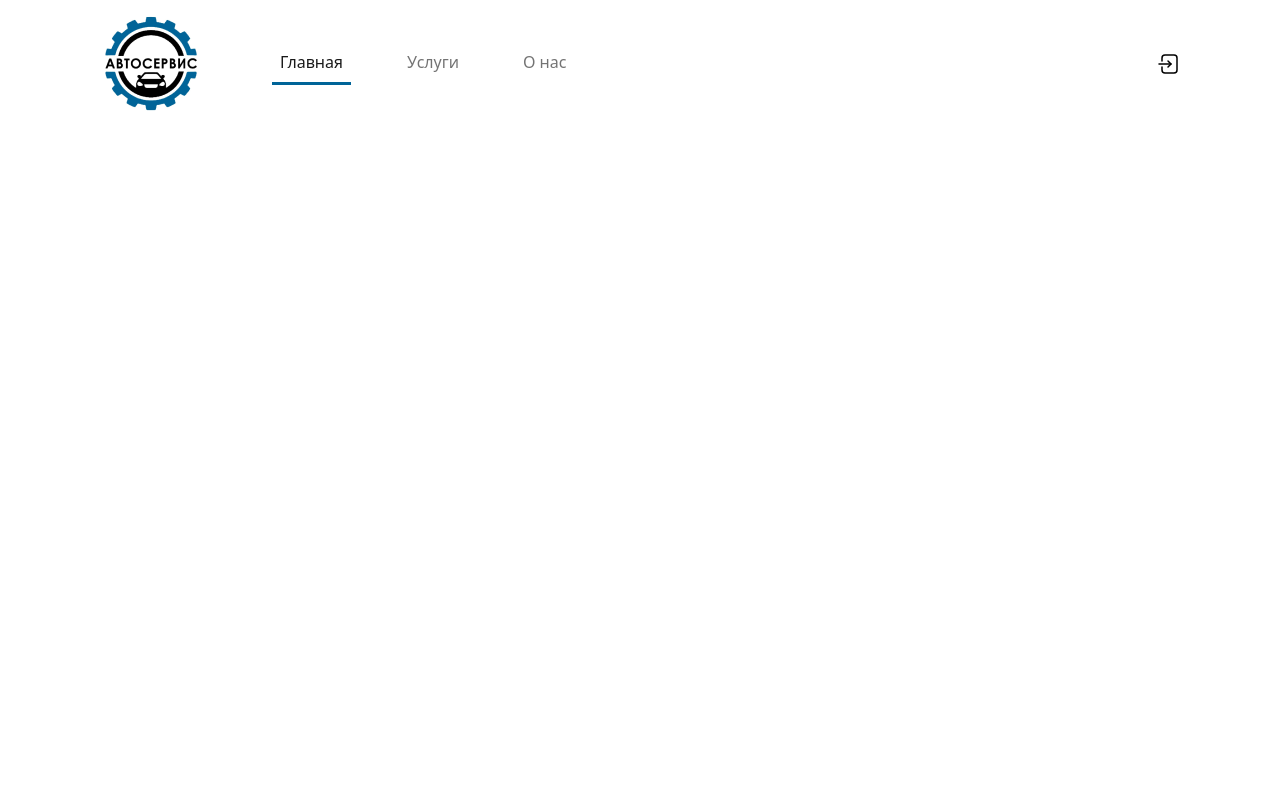
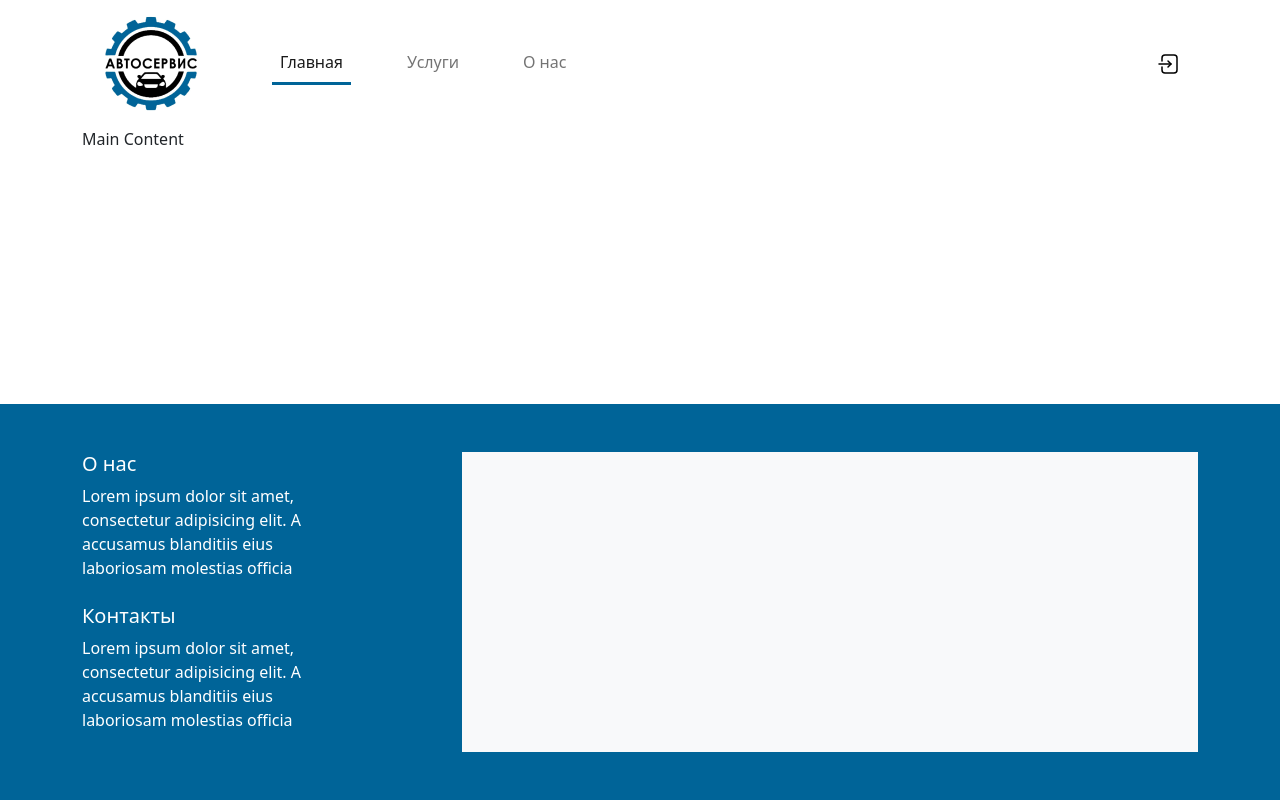
Before and after one commit to davlatsultonov/avtoservice, a website built with Vite: page src/index.html in a window 1280 px wide. Built offline with nearby package versions, Linux system fonts and the light colour scheme.

Commit message:
add footer block

```diff
--- a/src/index.html
+++ b/src/index.html
@@ -1,13 +1,13 @@
 <!DOCTYPE html>
-<html lang="en">
+<html lang="en" class="h-100">
   <head>
     <meta charset="UTF-8" />
     <meta name="viewport" content="width=device-width, initial-scale=1.0" />
     <title>App name</title>
   </head>
-  <body>
-    <div class="container mx-auto">
-      <nav class="navbar navbar-expand-lg bg-body-tertiary main-navbar">
+  <body class="d-flex flex-column h-100">
+    <div class="container mx-auto flex-shrink-0">
+      <nav class="navbar navbar-expand-lg bg-body-tertiary main-navbar flex-shrink-0">
         <div class="container-fluid">
           <a class="navbar-brand" href="#">
             <img src="./assets/logo.png" alt="logo icon">
@@ -36,6 +36,32 @@
         </div>
       </nav>
     </div>
+    <main class="flex-grow-1 container">
+      Main Content
+    </main>
+    <footer class="footer py-5 mt-auto">
+      <div class="container">
+        <div class="row">
+          <div class="col-12 col-md-5 col-lg-3">
+            <div class="mb-4">
+              <h5>О нас</h5>
+              <p class="pe-3">
+                Lorem ipsum dolor sit amet, consectetur adipisicing elit. A accusamus blanditiis eius laboriosam molestias officia
+              </p>
+            </div>
+            <div>
+              <h5>Контакты</h5>
+              <p class="pe-3">
+                Lorem ipsum dolor sit amet, consectetur adipisicing elit. A accusamus blanditiis eius laboriosam molestias officia
+              </p>
+            </div>
+          </div>
+          <div class="col-12 col-md-7 col-lg-8 offset-lg-1 ms-lg-auto">
+              <div id="map" class="bg-light"></div>
+          </div>
+        </div>
+      </div>
+    </footer>
     <script type="module" src="./js/main.js"></script>
   </body>
 </html>
--- /dev/null
+++ b/src/scss/footer.scss
@@ -0,0 +1,4 @@
+.footer {
+  background-color: $primary;
+  color: #fff;
+}
--- /dev/null
+++ b/src/scss/map.scss
@@ -0,0 +1,9 @@
+#map {
+  width: 100%;
+  height: 100%;
+  min-height: 200px;
+
+  @media screen and (min-width: 480px) {
+    min-height: 300px
+  }
+}
--- a/src/scss/style.scss
+++ b/src/scss/style.scss
@@ -1 +1,3 @@
 @import "bootstrap";
+@import "footer";
+@import "map";
```
